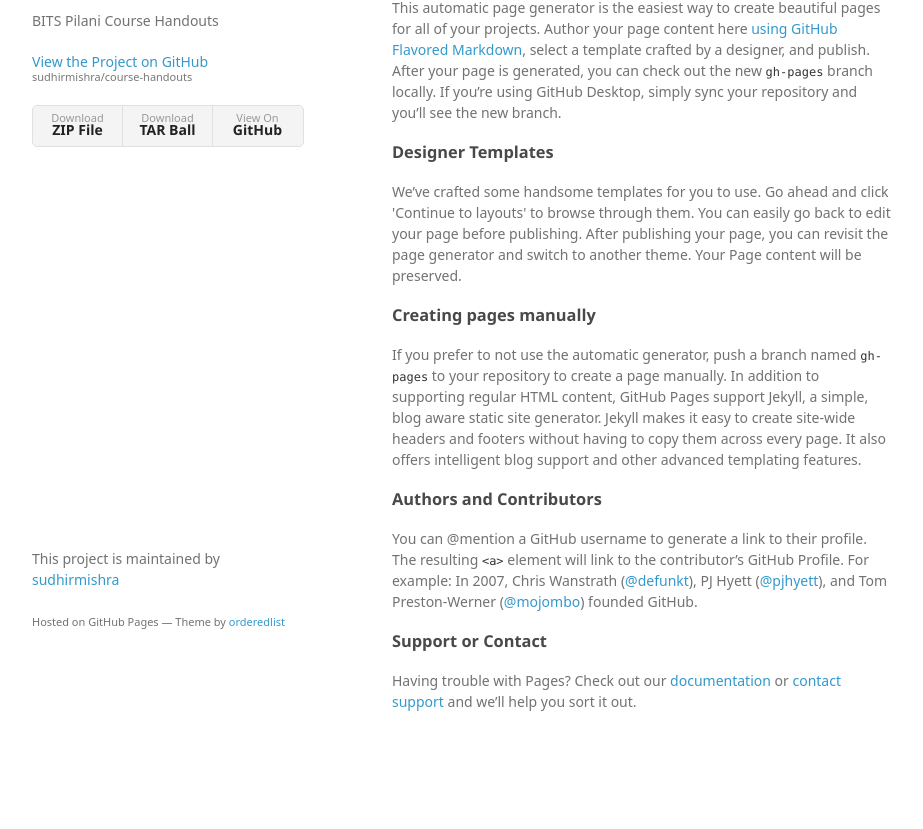
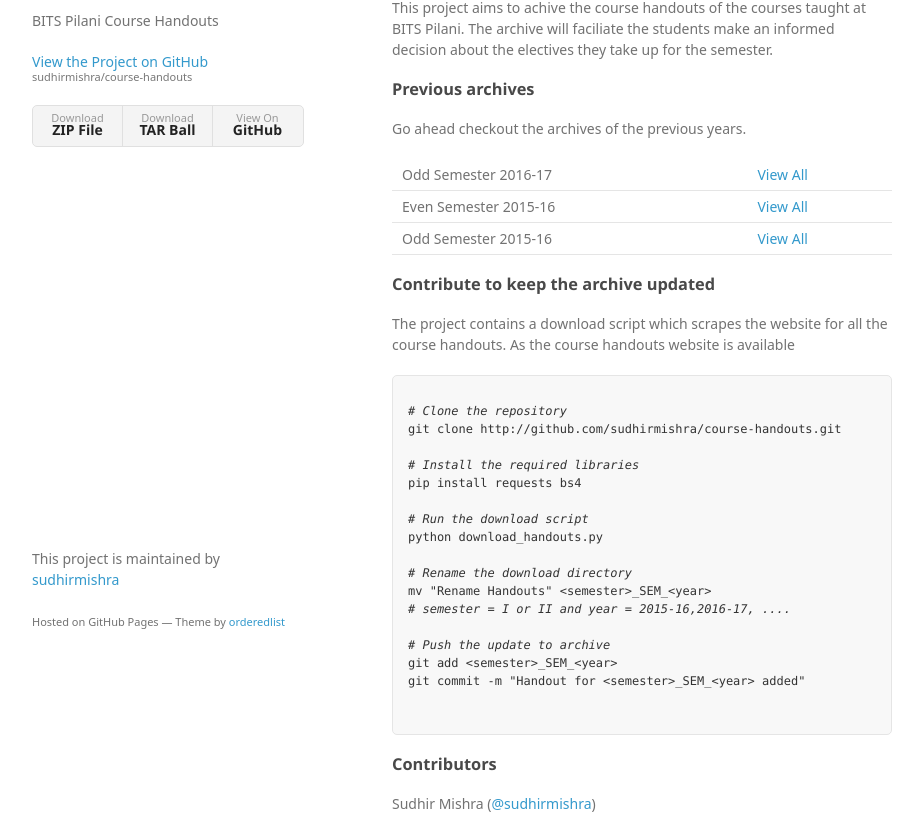
Before and after one commit to sudhirmishra/course-handouts, a plain HTML site: page index.html in a window 1280 px wide. Shown: the part 99-928 px from the top of the page, without its empty margins (178-1101 px from the left). Before the commit the page ends 881 px from the top, so only its background shows below. Drawn offline with Linux system fonts and the light colour scheme; a web font is replaced by a local one.

Commit message:
Content added

```diff
--- a/index.html
+++ b/index.html
@@ -29,30 +29,81 @@
       </header>
       <section>
         <h3>
-<a id="welcome-to-github-pages" class="anchor" href="#welcome-to-github-pages" aria-hidden="true"><span aria-hidden="true" class="octicon octicon-link"></span></a>Welcome to GitHub Pages.</h3>
+<a id="welcome-to-github-pages" class="anchor" href="#welcome-to-github-pages" aria-hidden="true"><span aria-hidden="true" class="octicon octicon-link"></span></a>Welcome to Project Handouts</h3>
 
-<p>This automatic page generator is the easiest way to create beautiful pages for all of your projects. Author your page content here <a href="https://guides.github.com/features/mastering-markdown/">using GitHub Flavored Markdown</a>, select a template crafted by a designer, and publish. After your page is generated, you can check out the new <code>gh-pages</code> branch locally. If you’re using GitHub Desktop, simply sync your repository and you’ll see the new branch.</p>
+<p>This project aims to achive the course handouts of the courses taught at BITS Pilani. The archive will faciliate the students make an informed decision about the electives they take up for the semester.</p>
 
 <h3>
-<a id="designer-templates" class="anchor" href="#designer-templates" aria-hidden="true"><span aria-hidden="true" class="octicon octicon-link"></span></a>Designer Templates</h3>
+<a id="designer-templates" class="anchor" href="#designer-templates" aria-hidden="true"><span aria-hidden="true" class="octicon octicon-link"></span></a>Previous archives</h3>
 
-<p>We’ve crafted some handsome templates for you to use. Go ahead and click 'Continue to layouts' to browse through them. You can easily go back to edit your page before publishing. After publishing your page, you can revisit the page generator and switch to another theme. Your Page content will be preserved.</p>
+<p>Go ahead checkout the archives of the previous years.</p>
+<table>
+  <tbody>
+    <tr>
+      <td>
+        Odd Semester 2016-17
+      </td>
+      <td>
+        <a href="https://github.com/sudhirmishra/course-handouts/tree/master/I_SEM_2016_17">View All</a>
+      </td>
+    </tr>
+    <tr>
+      <td>
+        Even Semester 2015-16
+      </td>
+      <td>
+        <a href="https://github.com/sudhirmishra/course-handouts/tree/master/II_SEM_2015_16">View All</a>
+      </td>
+    </tr>
+    <tr>
+      <td>
+        Odd Semester 2015-16
+      </td>
+      <td>
+        <a href="https://github.com/sudhirmishra/course-handouts/tree/master/I_SEM_2015_16">View All</a>
+      </td>
+    </tr>
+  </tbody>
+</table>
+
+<h3>Contribute to keep the archive updated</h3>
+
+<p>The project contains a download script which scrapes the website for all the course handouts. As the course handouts website is available </p>
+
+<pre><code>
+<i># Clone the repository</i>
+git clone http://github.com/sudhirmishra/course-handouts.git
+
+<i># Install the required libraries</i>
+pip install requests bs4
+
+<i># Run the download script</i>
+python download_handouts.py
+
+<i># Rename the download directory</i>
+mv "Rename Handouts" &lt;semester&gt;_SEM_&lt;year&gt;
+<i># semester = I or II and year = 2015-16,2016-17, ....</i>
+
+<i># Push the update to archive</i>
+git add &lt;semester&gt;_SEM_&lt;year&gt;
+git commit -m "Handout for &lt;semester&gt;_SEM_&lt;year&gt; added"
+
+  </code>
+</pre>
+
 
 <h3>
-<a id="creating-pages-manually" class="anchor" href="#creating-pages-manually" aria-hidden="true"><span aria-hidden="true" class="octicon octicon-link"></span></a>Creating pages manually</h3>
+<a id="authors-and-contributors" class="anchor" href="#authors-and-contributors" aria-hidden="true"><span aria-hidden="true" class="octicon octicon-link"></span></a>Contributors</h3>
 
-<p>If you prefer to not use the automatic generator, push a branch named <code>gh-pages</code> to your repository to create a page manually. In addition to supporting regular HTML content, GitHub Pages support Jekyll, a simple, blog aware static site generator. Jekyll makes it easy to create site-wide headers and footers without having to copy them across every page. It also offers intelligent blog support and other advanced templating features.</p>
+<p>Sudhir Mishra (<a href="https://github.com/sudhirmishra" class="user-mention">@sudhirmishra</a>)</p>
 
 <h3>
-<a id="authors-and-contributors" class="anchor" href="#authors-and-contributors" aria-hidden="true"><span aria-hidden="true" class="octicon octicon-link"></span></a>Authors and Contributors</h3>
+<a id="support-or-contact" class="anchor" href="#support-or-contact" aria-hidden="true"><span aria-hidden="true" class="octicon octicon-link"></span></a>Ownership and Support</h3>
 
-<p>You can @mention a GitHub username to generate a link to their profile. The resulting <code>&lt;a&gt;</code> element will link to the contributor’s GitHub Profile. For example: In 2007, Chris Wanstrath (<a href="https://github.com/defunkt" class="user-mention">@defunkt</a>), PJ Hyett (<a href="https://github.com/pjhyett" class="user-mention">@pjhyett</a>), and Tom Preston-Werner (<a href="https://github.com/mojombo" class="user-mention">@mojombo</a>) founded GitHub.</p>
+<p>The course handouts are owned by the respective faculties or BITS Pilani. Raise any issues @<a href="https://github.com/sudhirmishra/course-handouts/issues">Github</a></p>
+      </section>
 
-<h3>
-<a id="support-or-contact" class="anchor" href="#support-or-contact" aria-hidden="true"><span aria-hidden="true" class="octicon octicon-link"></span></a>Support or Contact</h3>
 
-<p>Having trouble with Pages? Check out our <a href="https://help.github.com/pages">documentation</a> or <a href="https://github.com/contact">contact support</a> and we’ll help you sort it out.</p>
-      </section>
       <footer>
         <p>This project is maintained by <a href="https://github.com/sudhirmishra">sudhirmishra</a></p>
         <p><small>Hosted on GitHub Pages &mdash; Theme by <a href="https://github.com/orderedlist">orderedlist</a></small></p>
```
